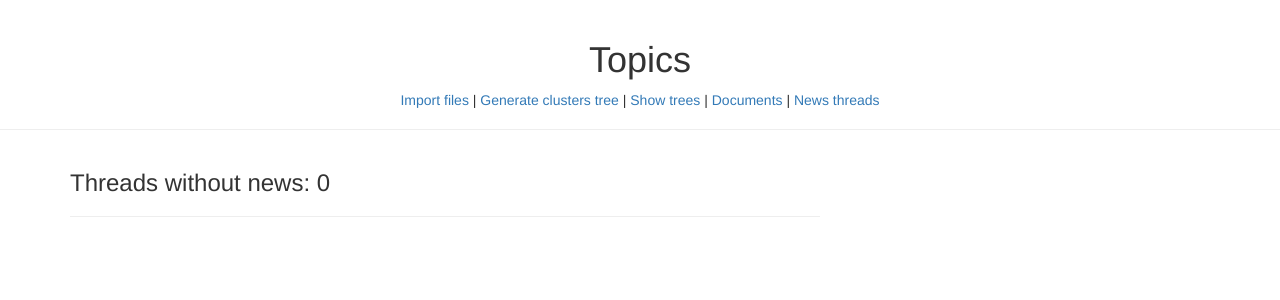
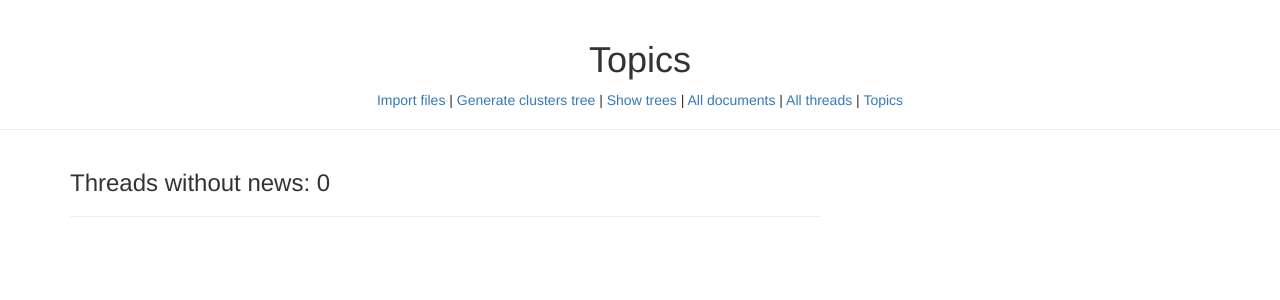
Before and after one commit to Adavideo/TFM, a Django app: page /timeline/check_threads in a window 1280 px wide. Shown: the top 300 px of the page. Run offline with Django 3.2, Linux system fonts and the light colour scheme; data that the repository does not hold is empty; parts of the project's set-up code (start-up, migrations or seed data) failed here and were passed over; some libraries are stand-ins or nearby versions.

Commit message:
Page view of topics and all threads of a topic

```diff
--- a/topics/timeline/urls.py
+++ b/topics/timeline/urls.py
@@ -3,7 +3,9 @@ from . import views
 
 urlpatterns = [
     path('', views.timeline_view, name='timeline'),
-    path('threads', views.threads_list_view, name='threads_list'),
+    path('threads/', views.threads_list_view, name='threads_list'),
     path('thread/<thread_id>', views.thread_view, name='thread'),
     path('check_threads', views.check_threads_view, name='check_threads'),
+    path('topics', views.topics_list_view, name='topics_list'),
+    path('topic_threads/<topic_id>', views.topic_threads_view, name='topic_threads'),
 ]
--- a/topics/timeline/views.py
+++ b/topics/timeline/views.py
@@ -1,5 +1,5 @@
 from django.shortcuts import render
-from .models import Thread, Document
+from .models import Thread, Document, Topic
 from .threads_manager import check_threads_without_news
 
 def timeline_view(request):
@@ -10,8 +10,15 @@ def timeline_view(request):
 
 def threads_list_view(request):
     template = "threads_list_page.html"
-    all_threads = Thread.objects.all()
-    context = { "threads_list": all_threads}
+    threads_list = Thread.objects.all()
+    context = { "threads_list": threads_list }
+    return render(request, template, context)
+
+def topic_threads_view(request, topic_id):
+    template = "threads_list_page.html"
+    topic = Topic.objects.get(id=topic_id)
+    threads_list = topic.get_threads()
+    context = { "threads_list": threads_list }
     return render(request, template, context)
 
 def thread_view(request, thread_id):
@@ -27,3 +34,9 @@ def check_threads_view(request):
     no_news = check_threads_without_news()
     context = { "threads_without_news": no_news, "number": len(no_news) }
     return render(request, template, context)
+
+def topics_list_view(request):
+    template = "topics_list.html"
+    topics_list = Topic.objects.all()
+    context = { "topics_list": topics_list }
+    return render(request, template, context)
--- a/topics/topics_identifier/templates/base.html
+++ b/topics/topics_identifier/templates/base.html
@@ -20,10 +20,13 @@
                 Show trees
                 </a> |
                 <a href="{% url 'timeline' %}">
-                Documents
+                All documents
                 </a> |
                 <a href="{% url 'threads_list' %}">
-                News threads
+                All threads
+                </a>|
+                <a href="{% url 'topics_list' %}">
+                Topics
                 </a>
               </p>
         </div>
```
Also changed, not shown: topics/timeline/templates/topics_list.html (added, +14 -0 lines).
